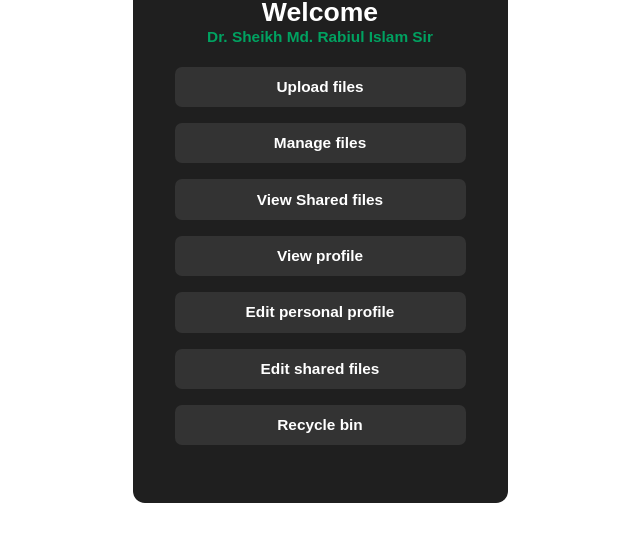
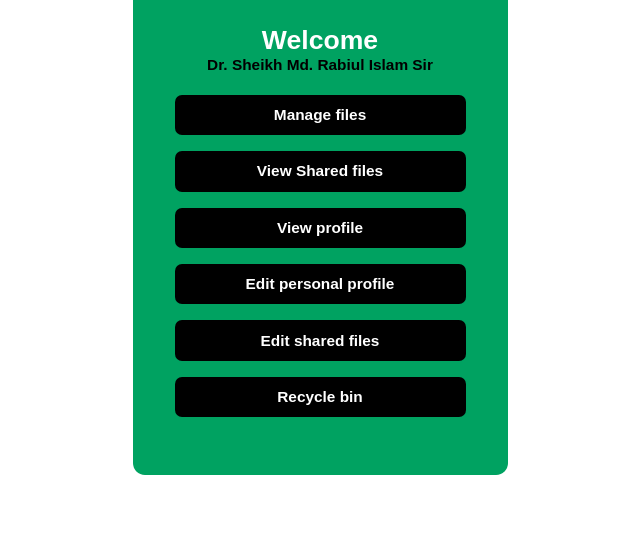
Before and after one commit to Ali-Sadik/StudyMaterialsKUETECE, a plain HTML site: page rabiulsir.html in a window 1280 px wide. Shown: the part 235-776 px from the top of the page, without its empty margins (320-960 px from the left). Drawn offline with Linux system fonts and the light colour scheme.

Commit message:
Update rabiulsir.html

```diff
--- a/rabiulsir.html
+++ b/rabiulsir.html
@@ -6,7 +6,7 @@
     <meta name="viewport" content="width=device-width, initial-scale=1.0">
     <style>
        @font-face {
-            font-family: 'Manrope';
+  font-family: "Manrope";
   src: url("https://fonts.googleapis.com/css2?family=Manrope:wght@400;700&display=swap");
 }
 
@@ -17,11 +17,11 @@
 }
 
 :root {
-            --primary-color: #00a261;
-            --secondary-light: hsl(0, 0%, 20%);
-            --secondary: hsl(0, 0%, 12%);
+  --primary-color: #000000;
+  --secondary-light: #000000;
+  --secondary: #00a261;
   --secondary-dark: hsl(0, 0%, 8%);
-            --white: hsl(0, 0%, 100%);
+  --white: #ffffff;
   --shadow-color: #00a261;
 
   font-family: "Manrope", sans-serif;
@@ -46,10 +46,6 @@
   background-color: var(--secondary);
   border-radius: 0.85rem;
   transition: box-shadow 0.3s ease;
-        }
-
-        main:hover {
-            box-shadow: 0 0 20px 10px var(--shadow-color);
 }
 
 img {
@@ -114,6 +110,7 @@
   background-color: var(--primary-color);
   color: var(--secondary);
 }
+
     </style>
 </head>
 
@@ -125,10 +122,6 @@
         <h2>Dr. Sheikh Md. Rabiul Islam Sir</h2>
         <p></p>
         <menu>
-            <a href="https://script.google.com/macros/s/AKfycbytc_9uQr0wqT-VEmiG_zm73Z9YbWOhonAu8pEaqNmAsLtnSt4w9A-z1aGg0oEbuQrq/exec" style="text-decoration: none; color: inherit;">
-                <li>Upload files</li>
-            </a>
-            </br>
             <a href="https://script.google.com/macros/s/AKfycbx_U1J_3mE5IA46CKgTsHpsToGSOsZWd1-rAvpGUPycp5iD18LsK7CLU402VgRHyfa9/exec" style="text-decoration: none; color: inherit;">
                 <li>Manage files</li>
             </a>
```
Lines whose indentation alone changed are shown as unchanged.
